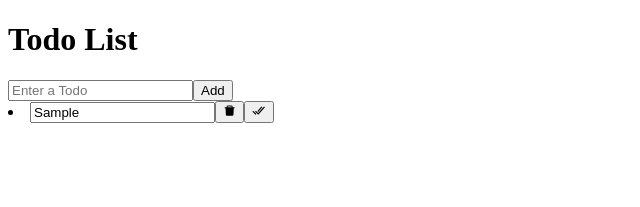
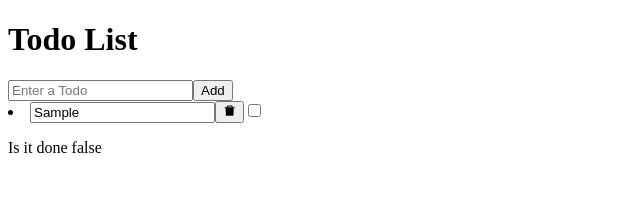
Before and after one commit to RatniChaima/react-todo-list, a React (Create React App) app: page / in a window 1280 px wide. Both pictures are taken after typing "Sample" into the empty fields and a click on the button "Add". Shown: the top 207 px of the page, without its empty margins (0-640 px from the left). Built offline with nearby package versions, Linux system fonts and the light colour scheme.

Commit message:
Editing Components

```diff
--- a/src/components/Todo.js
+++ b/src/components/Todo.js
@@ -1,6 +1,6 @@
 import React from 'react'
-//import TodoForm from './TodoForm'
-import { AiFillDelete } from 'react-icons/ai';
+// //import TodoForm from './TodoForm'
+// import { AiFillDelete } from 'react-icons/ai';
 
 function Todo(todos) {
     //console.log(todos);
--- a/src/components/TodoForm.js
+++ b/src/components/TodoForm.js
@@ -12,7 +12,8 @@ function TodoForm(props) {
         props.onSubmit({
             id: uuidv4(),
             //id: Math.floor(Math.random() * 10000),
-            title:input
+            title:input,
+            done: false
         })
         setInput('');
     };
--- a/src/components/TodoList.js
+++ b/src/components/TodoList.js
@@ -2,7 +2,6 @@ import React, {useState} from 'react'
 import TodoForm from './TodoForm'
 import { AiFillDelete } from 'react-icons/ai';
 import { IoCheckmarkDoneSharp } from 'react-icons/io5';
-
 import Todo from './Todo'
 
 function TodoList() {
@@ -15,9 +14,27 @@ function TodoList() {
         console.log(todo, ...todos);
     }
 
-    // const handleDone = (todo) => {
-    //      setTodos(todo); };todos.map((todo))
-    const handleDelete = ({ id }) => {
+    const [done, setDone] = React.useState(false);
+
+    const isDone = () => {
+      setDone(!done);
+    };
+
+    const isDoneTodo = (todo) => {
+         setTodos(
+             todos.map((item)=>{
+                 if (item.id === todo.id){
+                     return { ...item, done: !item.done};
+                 }
+                 return item;
+             })
+         )};
+
+         const Checkbox = ({ label }) => {
+            const [done, setdone] = useState(false);
+
+         };
+    const deleteTodo = ({ id }) => {
             setTodos(todos.filter((todo) => todo.id !== id))
     };
 
@@ -36,15 +53,22 @@ function TodoList() {
                />
                <button className="button-delete task-button">
                    <AiFillDelete
-                   onClick={()=> handleDelete(todo)}
+                   onClick={()=> deleteTodo(todo)}
                    className="delete-icon"/>
                </button>
-               <button className="button-delete task-button">
-                   <IoCheckmarkDoneSharp
-                   className="delete-icon"/>
-               </button>
-           </li>
-       ))}
+
+            <input type="checkbox"
+                label="My Value"
+                value={done}
+                onChange={isDone}
+            /><p>Is it done {done.toString()}</p>
+                    {/* <button className="button-delete task-button" type="checkbox">
+                        <IoCheckmarkDoneSharp
+                        onClick={()=> isDoneTodo(todo)}
+                        className="delete-icon"/>
+                    </button> */}
+                </li>
+            ))}
 
     </div>
   )
```
